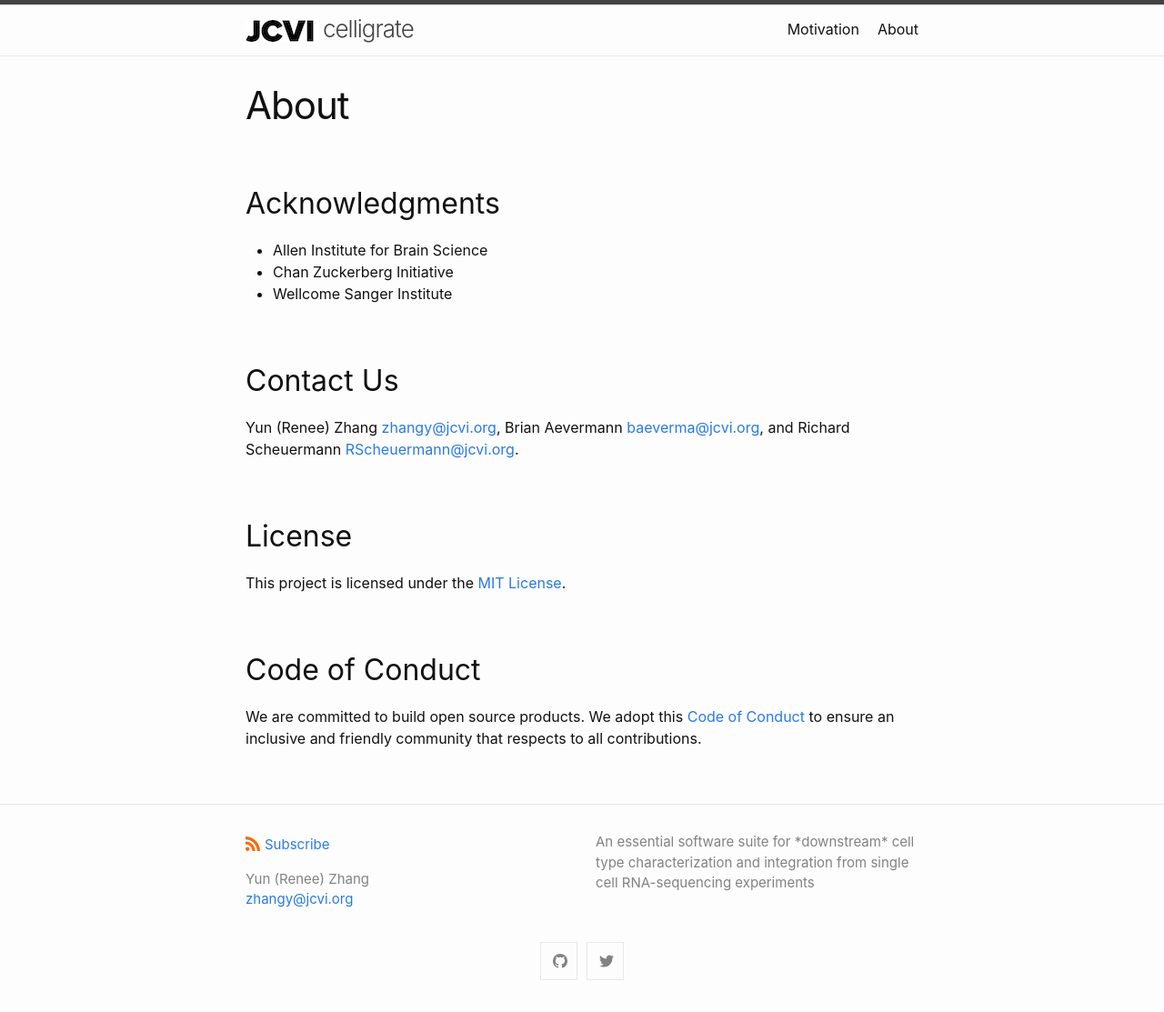
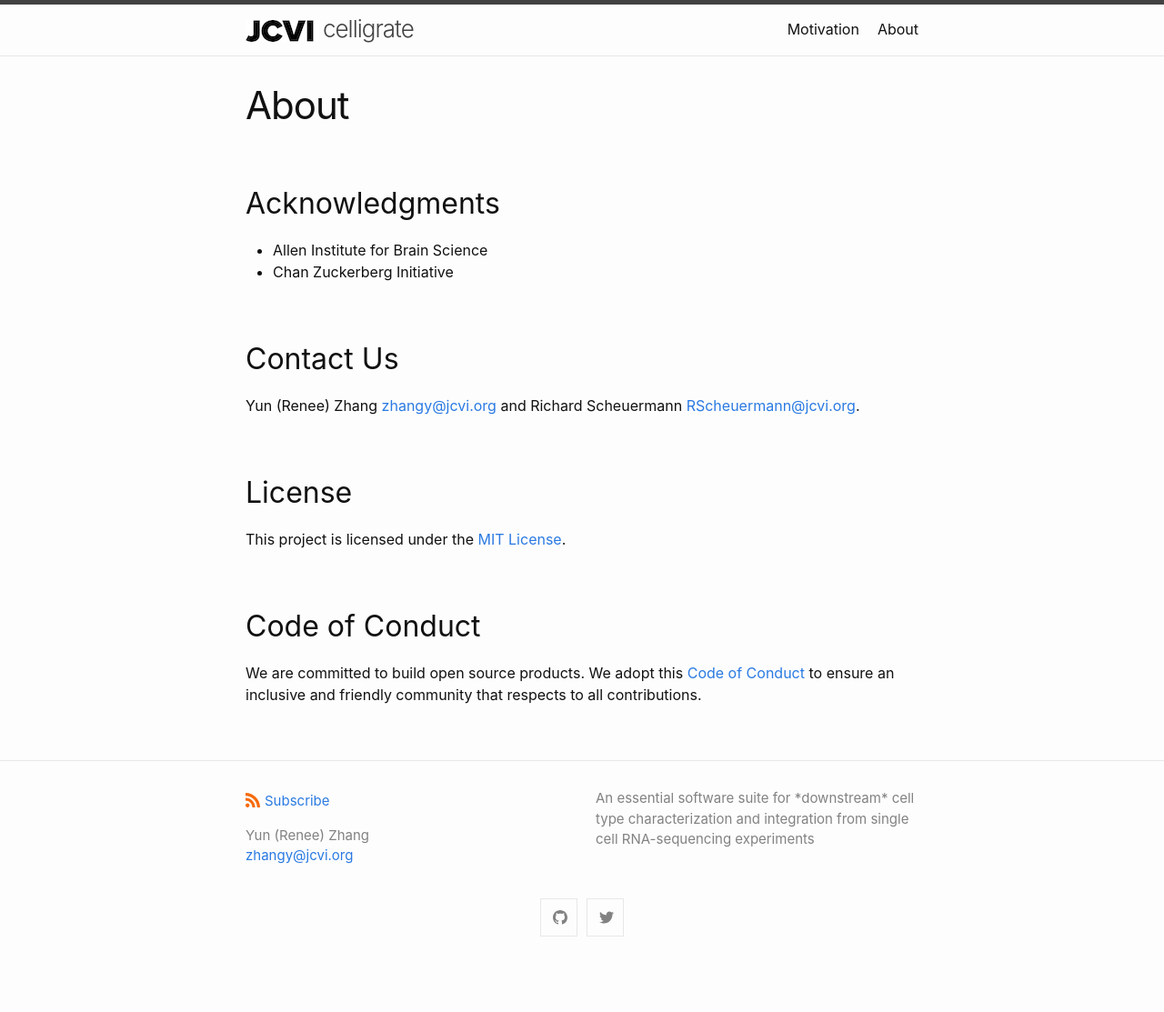
Before and after one commit to JCVenterInstitute/celligrate, a Jekyll site: the page built from about.md, in a window 1280 px wide. Shown: the whole page at 91% size. Built offline with Jekyll 4.4.1, drawn with Linux system fonts in a browser that asks for light colours; after the commit the page ends 1065 px from its top, so only the background shows below that.

Commit message:
website updates

```diff
--- a/about.md
+++ b/about.md
@@ -8,11 +8,10 @@ permalink: /about/
 
 * Allen Institute for Brain Science
 * Chan Zuckerberg Initiative
-* Wellcome Sanger Institute
 
 ## Contact Us
 
-Yun (Renee) Zhang <zhangy@jcvi.org>, Brian Aevermann <baeverma@jcvi.org>, and Richard Scheuermann <RScheuermann@jcvi.org>.
+Yun (Renee) Zhang <zhangy@jcvi.org> and Richard Scheuermann <RScheuermann@jcvi.org>.
 
 ## License
 
```
Also changed, not shown: motivation.md (+1 -1 lines).
